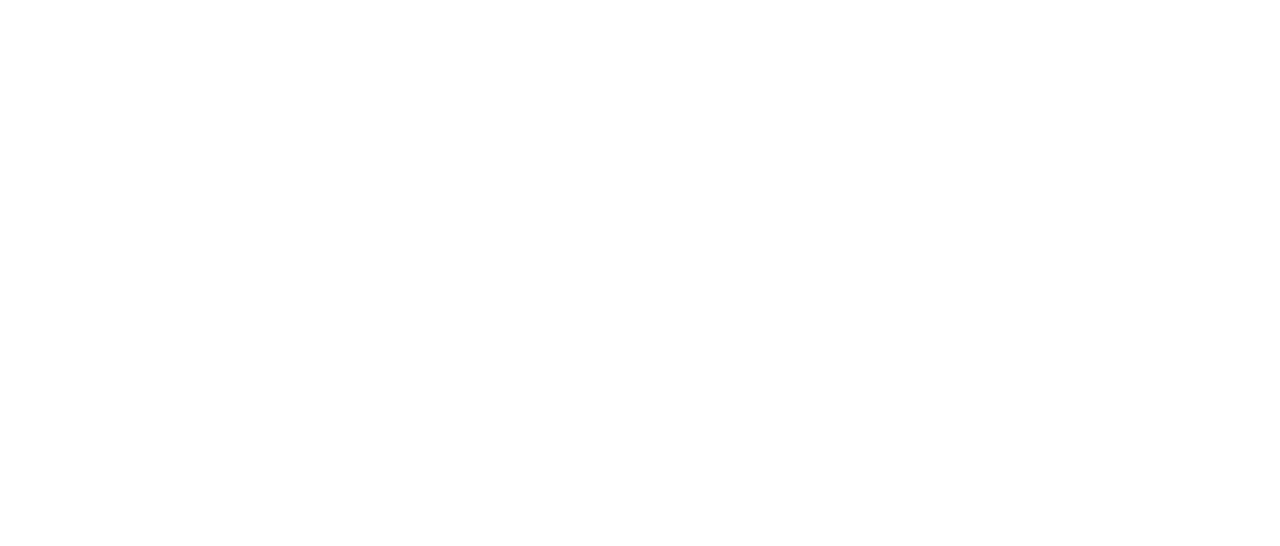
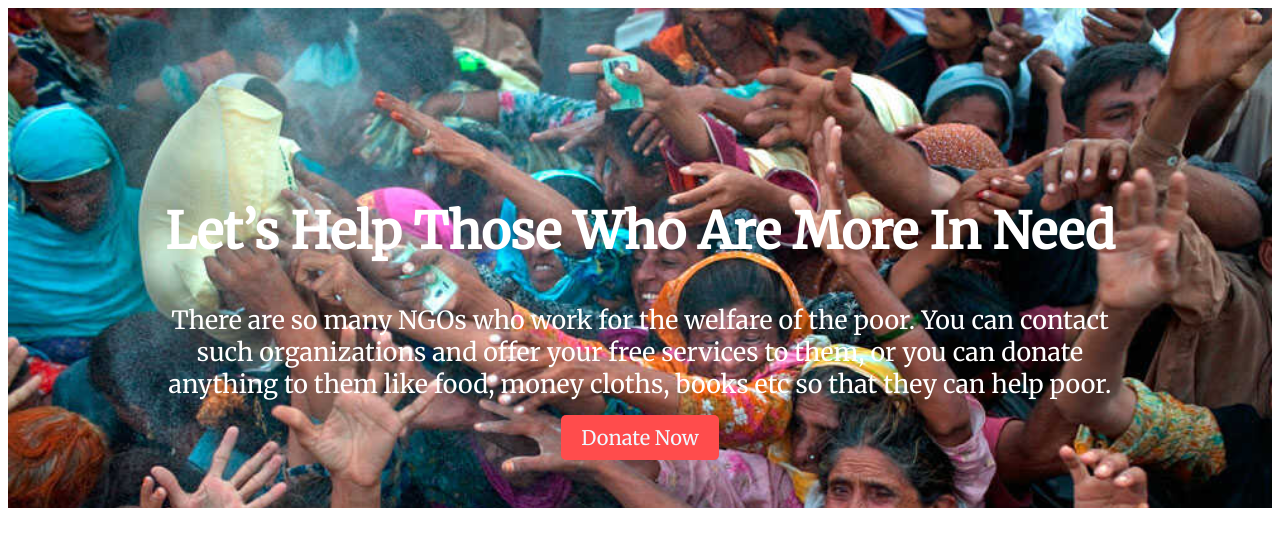
Before and after one commit to sabbir880/donated-topday, a plain HTML site: page index.html in a window 1280 px wide. Drawn offline with Linux system fonts and the light colour scheme.

Commit message:
header-section

```diff
--- a/index.html
+++ b/index.html
@@ -13,7 +13,7 @@
     <link rel="stylesheet" href="style.css">
 </head>
 <body>
-    <!-- <section class="header-section">
+    <section class="header-section">
         <div class="header-content">
             <h1>Let’s Help Those Who Are
                 More In Need</h1>
@@ -22,7 +22,7 @@
         </div>
     </section>
 
-    <section class="donate">
+    <!-- <section class="donate">
         <div class="donate-today">
             <h1>Donate Today</h1>
             <p>Give our some money and help poor people</p>
@@ -39,10 +39,10 @@
             <hr>
             <a class="donet-button" href="#">Donate Now</a>
         </div>
-    </section>
+    </section> -->
 
 
-    <section class="donate-area">
+    <!-- <section class="donate-area">
         <h1>Our Donate Plan</h1>
         <p>Extreme floods in Sylhet, Bangladesh has left over six million people struggling to survive, many homes and livestock have been washed away leaving hundreds of thousands homeless and in desperate need. Almost 80 per cent of Sylhet is underwater after the worst flooding in two decades.</p>
         <div class="donate-plan">
@@ -64,19 +64,19 @@
                     Sha Allah</p>
             </div>
         </div>
-    </section>
+    </section> -->
 
-    <section class="subscription">
+    <!-- <section class="subscription">
         <h1>Get My Updates</h1>
         <p> Could provide food to a family for a month.could provide an emergency survival pack including water and hygiene kits</p>
         <div class="Subscribe-field">
             <input class="email-field" type="email" name="" id="" placeholder="Email">
             <button class="Subscribe-button">Subscribe</button>
         </div>
-    </section>
+    </section> -->
 
 
-    <section class="contact">
+    <!-- <section class="contact">
         <div>
             <h1 class="high-light">Contact With us
                 <hr>
@@ -89,12 +89,12 @@
                 <button class="btn">Send Massage</button>
             </form>
         </div>
-    </section>
+    </section> -->
 
-    <footer>
+    <!-- <footer>
         <div class=" footer-content">
             <p>© 2022- All Right Reserved By Sabbir</p>
         </div>
-    </footer> -->
+    </footer>  -->
 </body>
 </html>
```
